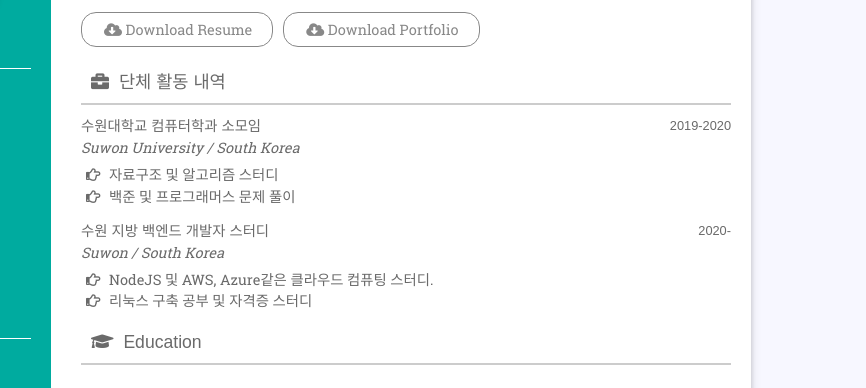
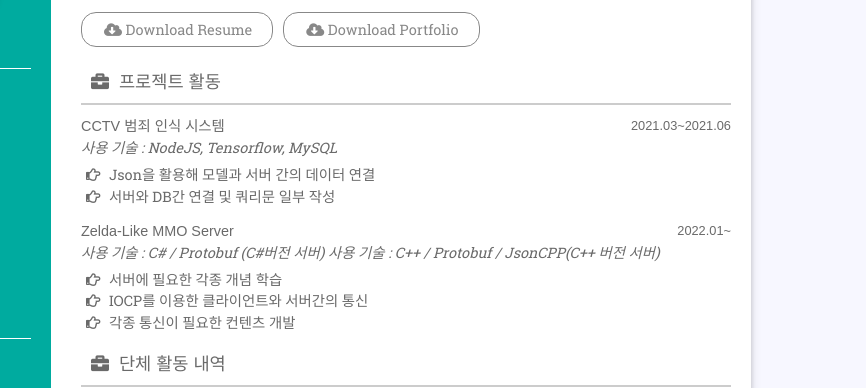
Before and after one commit to FroKCreativeTM/portfolio, a website: page views/main.html in a window 1280 px wide. Shown: the part 380-768 px from the top of the page, 414-1280 px from the left. Drawn offline with Linux system fonts and the light colour scheme.

Commit message:
프로젝트 경험 넣음

```diff
--- a/views/main.html
+++ b/views/main.html
@@ -90,6 +90,26 @@
                                     </li>
                                 </ul>
                             </div>
+                        </div>
+
+                        <h2 class="rit-titl"><i class="fas fa-briefcase"></i> 프로젝트 활동</h2>
+                        <div class="work-exp">
+                            <h6> CCTV 범죄 인식 시스템 <span>2021.03~2021.06</span></h6>
+                            <i>사용 기술 : NodeJS, Tensorflow, MySQL</i>
+                            <ul>
+                                <li><i class="far fa-hand-point-right"></i> Json을 활용해 모델과 서버 간의 데이터 연결 </li>
+                                <li><i class="far fa-hand-point-right"></i> 서버와 DB간 연결 및 쿼리문 일부 작성 </li>
+                            </ul>
+                        </div>
+                        <div class="work-exp">
+                            <h6>Zelda-Like MMO Server <span>2022.01~</span></h6>
+                            <i>사용 기술 : C# / Protobuf (C#버전 서버) </i>
+                            <i>사용 기술 : C++ / Protobuf / JsonCPP(C++ 버전 서버)  </i>
+                            <ul>
+                                <li><i class="far fa-hand-point-right"></i> 서버에 필요한 각종 개념 학습 </li>
+                                <li><i class="far fa-hand-point-right"></i> IOCP를 이용한 클라이언트와 서버간의 통신 </li>
+                                <li><i class="far fa-hand-point-right"></i> 각종 통신이 필요한 컨텐츠 개발 </li>
+                            </ul>
                         </div>
 
                         <h2 class="rit-titl"><i class="fas fa-briefcase"></i> 단체 활동 내역</h2>
```
